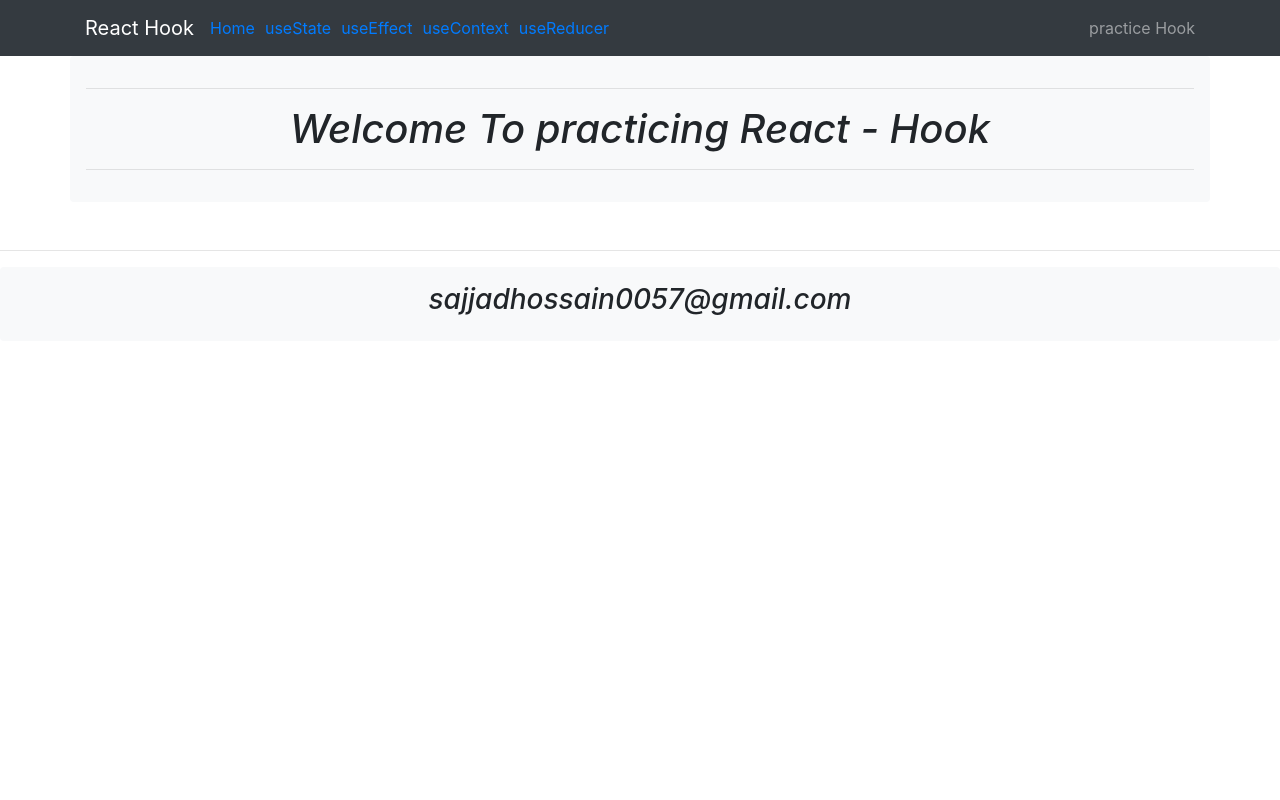
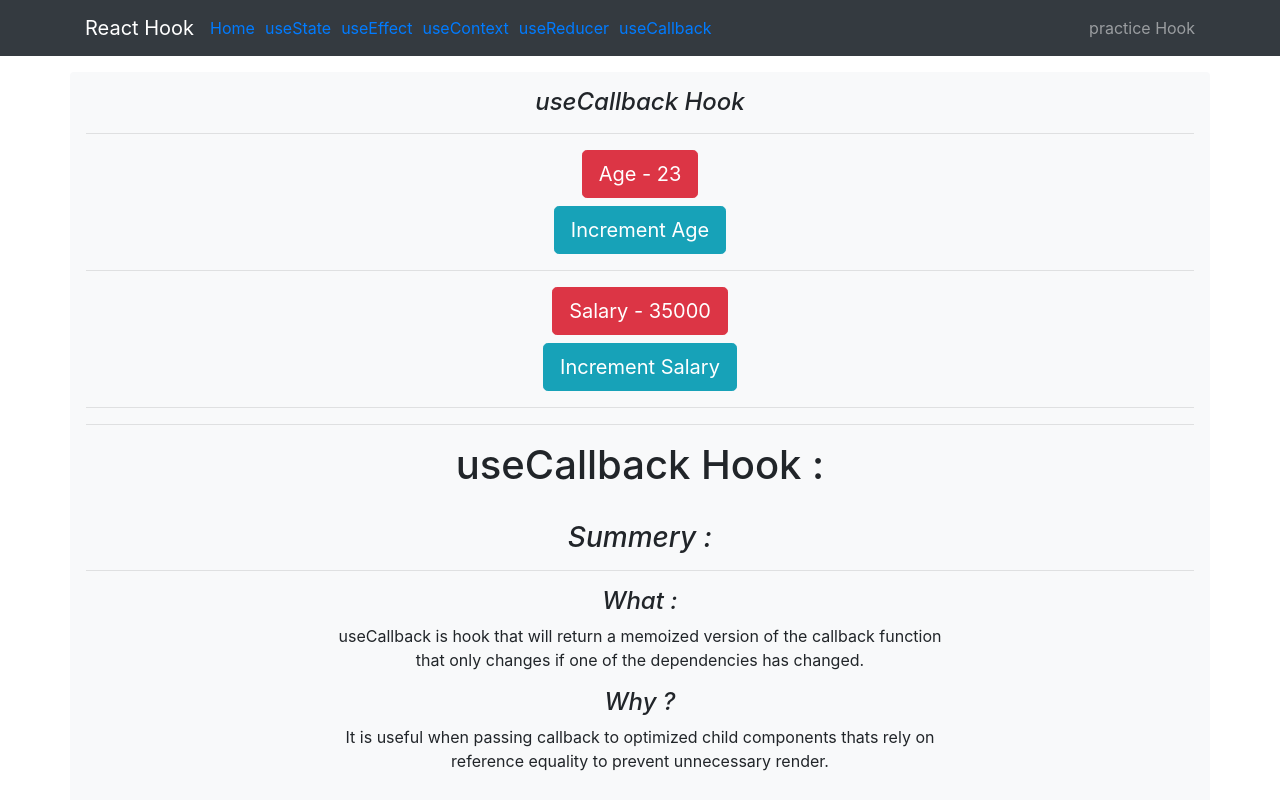
Before and after one commit to sajjad0057/React-Hook, a React (Create React App) app: page /useCallback in a window 1280 px wide. Shown: the top 800 px of the page. Built offline with nearby package versions, Linux system fonts and the light colour scheme.

Commit message:
useCallback Hook

```diff
--- a/src/components/Body/Body.jsx
+++ b/src/components/Body/Body.jsx
@@ -5,7 +5,8 @@ import UseState from "./useState/UseState";
 import UseContext from "./useContext/UseContext";
 import UseReducer from "./useReducer/UseReducer";
 import Welcome from "./Welcome";
-import FetchingDataTwo from "./useReducer/FetchingDataTwo";
+import UseCallback from "./useCallback/UseCallback";
+
 
 const Body = () => {
   return (
@@ -16,7 +17,7 @@ const Body = () => {
           <Route path="/useEffect" exact component={UseEffect}/>
           <Route path="/useContext" exact component={UseContext}/>
           <Route path="/useReducer" exact component={UseReducer}/>
-          <Route path ="/fetch_withuseReduce" exact component={FetchingDataTwo}/>
+          <Route path ="/useCallback" exact component={UseCallback}/>
           <Route path="/" component={Welcome}/>
 
 
--- /dev/null
+++ b/src/components/Body/useCallback/Button.jsx
@@ -0,0 +1,16 @@
+import React from 'react'
+
+const Button = ({ handleClick, children}) => {
+    console.log("Rendering Button - ",children);
+    return (
+        <div>
+            <button onClick={handleClick} className="btn btn-info btn-lg mt-2">
+                {children}
+
+            </button>
+
+        </div>
+    )
+}
+
+export default React.memo(Button)
--- /dev/null
+++ b/src/components/Body/useCallback/Count.jsx
@@ -0,0 +1,13 @@
+import React from 'react'
+
+const Count = ({ text , count }) => {
+    console.log(`Rendering ${text}`);
+    return (
+        <div>
+            <button className="btn btn-danger btn-lg">{text} - {count}</button>
+
+        </div>
+    )
+}
+
+export default React.memo(Count)
--- /dev/null
+++ b/src/components/Body/useCallback/Title.jsx
@@ -0,0 +1,13 @@
+import React from 'react'
+
+const Title = () => {
+    console.log("Rendering Title");
+    return (
+        <div>
+            <h4><i>useCallback Hook</i></h4>
+
+        </div>
+    )
+}
+
+export default React.memo(Title)
--- /dev/null
+++ b/src/components/Body/useCallback/UseCallback.jsx
@@ -0,0 +1,54 @@
+import React, { useState, useCallback } from "react";
+import Title from "./Title";
+import Button from "./Button";
+import Count from "./Count";
+
+const UseCallback = () => {
+  const [age, setAge] = useState(23);
+  const [salary, setSalary] = useState(35000);
+
+  const incrementAge = useCallback(() => {
+    setAge(age + 1);
+  }, [age]);
+
+  const incrementSalary = useCallback(() => {
+    setSalary(salary + 1000);
+  }, [salary]);
+
+  return (
+    <div className="shadow-none p-3 mb-5 mt-3 bg-light rounded container">
+      <Title />
+      <hr />
+      <Count text="Age" count={age} />
+      <Button handleClick={incrementAge}>Increment Age</Button>
+      <hr />
+      <Count text="Salary" count={salary} />
+      <Button handleClick={incrementSalary}>Increment Salary</Button>
+      <hr />
+      <hr />
+      <h1>useCallback Hook :</h1>
+      <br />
+      <h3>
+        <i>Summery :</i>
+      </h3>
+      <hr />
+      <h4>
+        <i>What : </i>
+      </h4>
+      <p>
+        useCallback is hook that will return a memoized version of the callback
+        function <br />
+        that only changes if one of the dependencies has changed.
+      </p>
+      <h4>
+          <i>Why ?</i>
+      </h4>
+      <p>
+          It is useful when passing callback to optimized child components thats rely on <br/>
+          reference equality to prevent unnecessary render.
+      </p>
+    </div>
+  );
+};
+
+export default UseCallback;
--- a/src/components/Body/useReducer/FetchingDataOne.jsx
+++ b/src/components/Body/useReducer/FetchingDataOne.jsx
@@ -30,7 +30,7 @@ const FetchingDataOne = (props) => {
                 <ul>
                     {
                         post.map(item=>{
-                            return <li>{item.title}</li>
+                            return <li key={item.id}>{item.title}</li>
                         })
                     }
                 </ul>
--- a/src/components/Body/useReducer/FetchingDataTwo.jsx
+++ b/src/components/Body/useReducer/FetchingDataTwo.jsx
@@ -57,7 +57,7 @@ const FetchingDataTwo = () => {
                 <ul>
                     {
                         state.post.map(item=>{
-                            return <li>{item.title}</li>
+                            return <li key={item.id}>{item.title}</li>
                         })
                     }
                 </ul>
--- a/src/components/Header/Navigation.jsx
+++ b/src/components/Header/Navigation.jsx
@@ -38,6 +38,9 @@ const Navigation= (props) => {
             <NavItem style={{marginRight:"10px"}}>
               <NavLink exact to="/useReducer" className="NavLink">useReducer</NavLink>
             </NavItem>
+            <NavItem style={{marginRight:"10px"}}>
+              <NavLink exact to="/useCallback" className="NavLink">useCallback</NavLink>
+            </NavItem>
           </Nav>
         <NavbarText>practice Hook</NavbarText>
         </Collapse>
```
Also changed, not shown: 2 other files (tests, documents, lock files or other folders).
